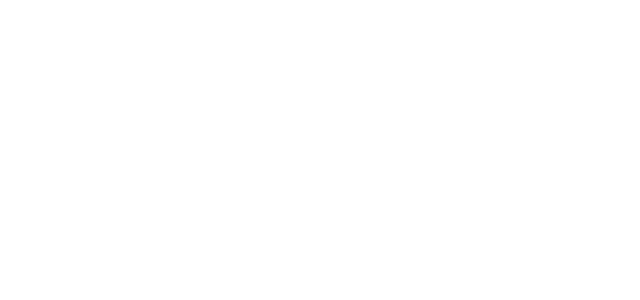
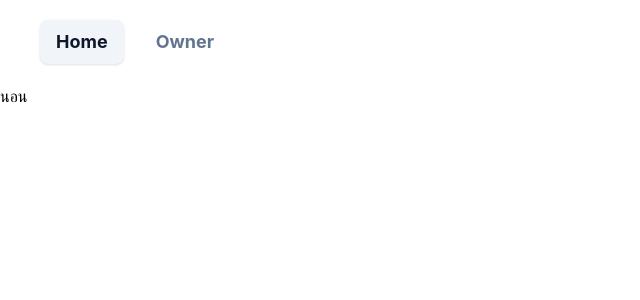
Before and after one commit to billie89-33/week_10_Check_Api, a React (Vite) app: page / in a window 1280 px wide. Shown: the top 300 px of the page, without its empty margins (0-640 px from the left). Built offline with nearby package versions, Linux system fonts and the light colour scheme.

Commit message:
setup Navbar link Home,Owner

```diff
--- /dev/null
+++ b/src/components/Navbar.jsx
@@ -0,0 +1,27 @@
+import { NavLink } from "react-router-dom";
+
+const Navbar = () => {
+  const linkstyle = ({ isActive }) =>
+    `text-lg font-bold trasiton-all duration-300 px-4 py-2 rounded-lg ${
+        isActive
+         ? "text-slate-900 bg-slate-100 shadow-sm"
+         : "text-slate-500 hover:text-slate-700 hover:bg-slate-50"
+
+    }`;
+
+  return (
+    <nav className="flex justify-items-end items-center gap-4 px-10 py-5">
+    <NavLink to="/" className={linkstyle}>
+    Home
+    </NavLink>
+
+    <NavLink to="/Owner" className={linkstyle}>
+    Owner
+    </NavLink>
+
+    </nav>
+  );
+};
+
+
+export default Navbar;
--- a/src/layout/MainLayout.jsx
+++ b/src/layout/MainLayout.jsx
@@ -1,11 +1,12 @@
 import { Outlet } from "react-router-dom";
+import Navbar from "../components/Navbar";
 
 
 const MainLayout = () => {
     return (
         <div className="">
             <header className="">
-
+             <Navbar />
             </header>
 
             <main className="">
--- /dev/null
+++ b/src/pages/Home.jsx
@@ -0,0 +1,11 @@
+
+
+const Home = () =>{
+   return (
+    <>
+    <h1 className="">นอน</h1>
+    </>
+   );
+};
+
+export default Home;
--- /dev/null
+++ b/src/pages/Owner.jsx
@@ -0,0 +1,13 @@
+
+
+
+
+const Owner = () =>{
+ return (
+    <>
+    <h1 className="">นอนนะ</h1>
+    </>
+   );
+};
+
+export default Owner;
--- a/src/router/index.jsx
+++ b/src/router/index.jsx
@@ -1,16 +1,22 @@
 
 import { createBrowserRouter } from "react-router-dom";
 import MainLayout from "../layout/MainLayout";
+import Home from "../pages/Home";
+import Owner from "../pages/Owner";
 
 
 const router = createBrowserRouter([
     {
         path: "/",
         element: <MainLayout/>,
-        Children: [
+        children: [
         {
             path: "/",
-
+            element: <Home/>,
+        },
+        {
+            path: "/owner",
+            element: <Owner/>,
         },
     ],
 
```
